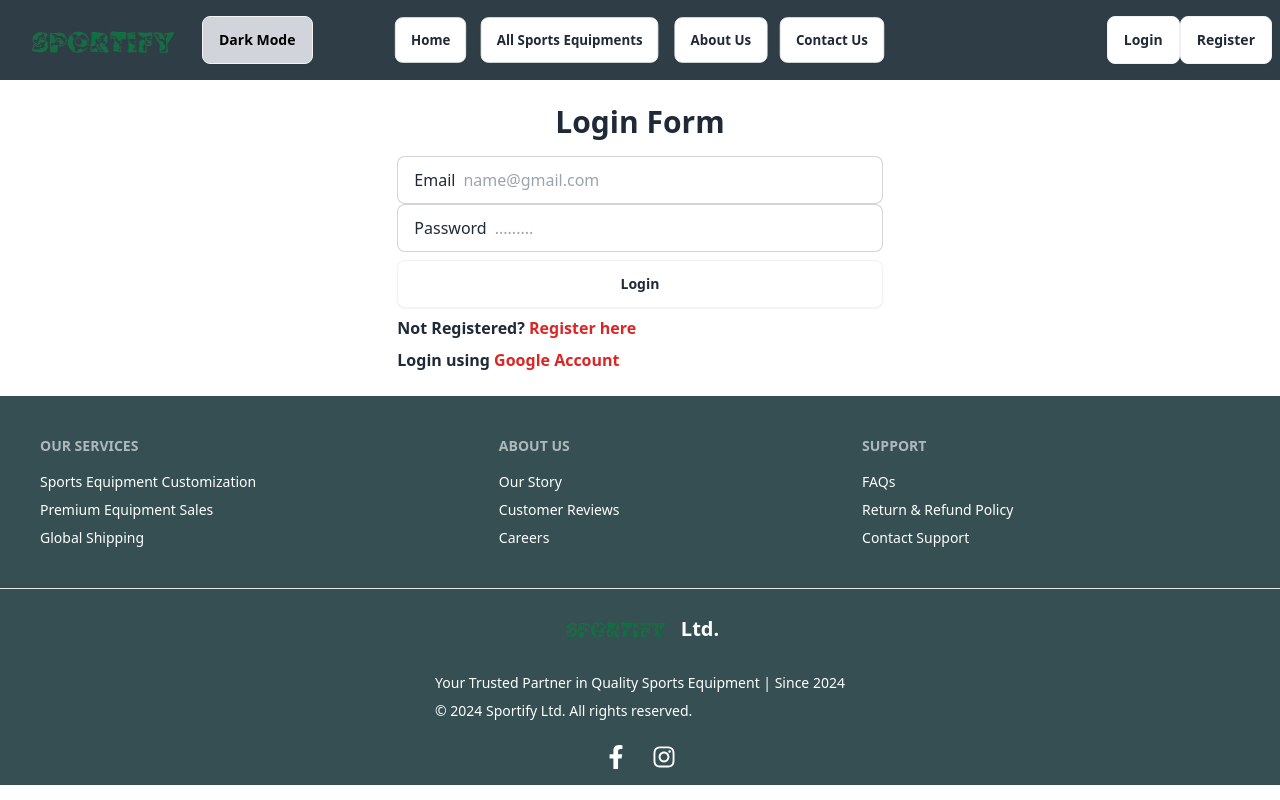
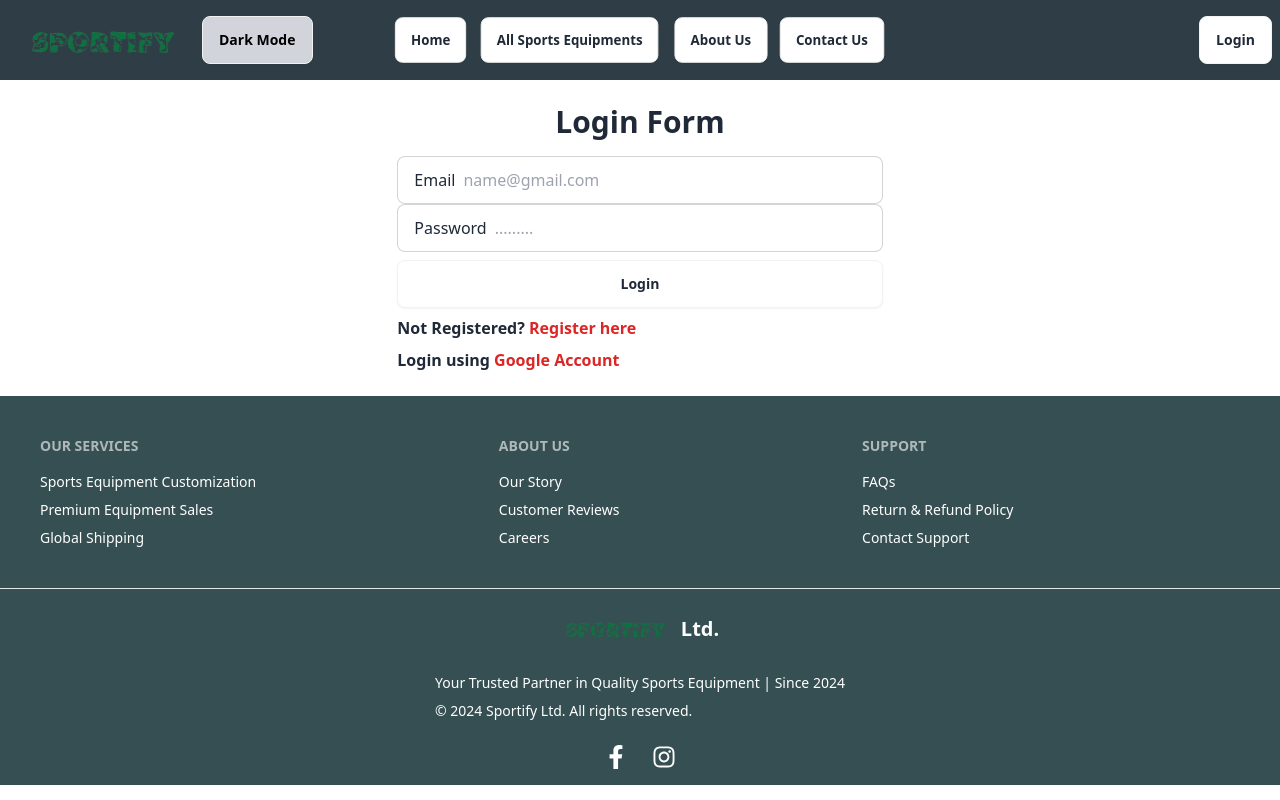
Before and after one commit to maahi-hue/Sportify-website, a React (Vite) app: page /login in a window 1280 px wide. Built offline with nearby package versions, Linux system fonts and the light colour scheme; no server answers.

Commit message:
fixed nav

```diff
--- a/src/components/Navbar/Navbar.jsx
+++ b/src/components/Navbar/Navbar.jsx
@@ -219,11 +219,6 @@ const Navbar = () => {
                 Login
               </button>
             </NavLink>
-            <NavLink to="/register">
-              <button className="btn bg-base-100 hover:bg-[#cad2c5] font-bold hover:text-[#2f3e46]">
-                Register
-              </button>
-            </NavLink>
           </>
         )}
       </div>
```
